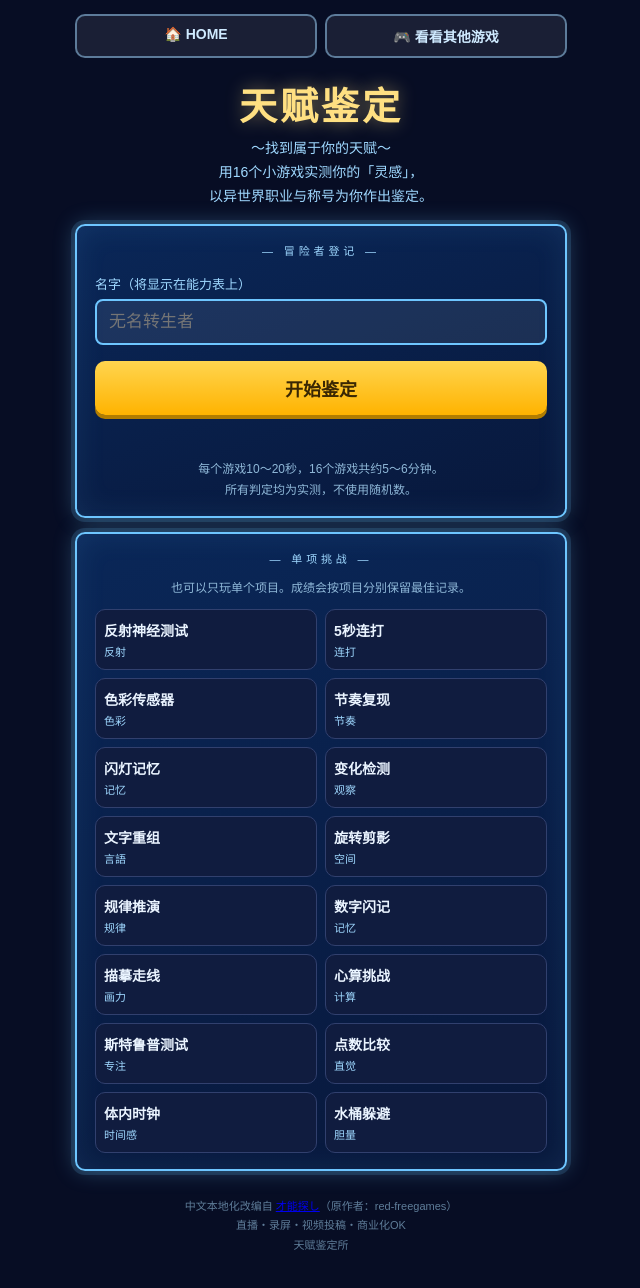
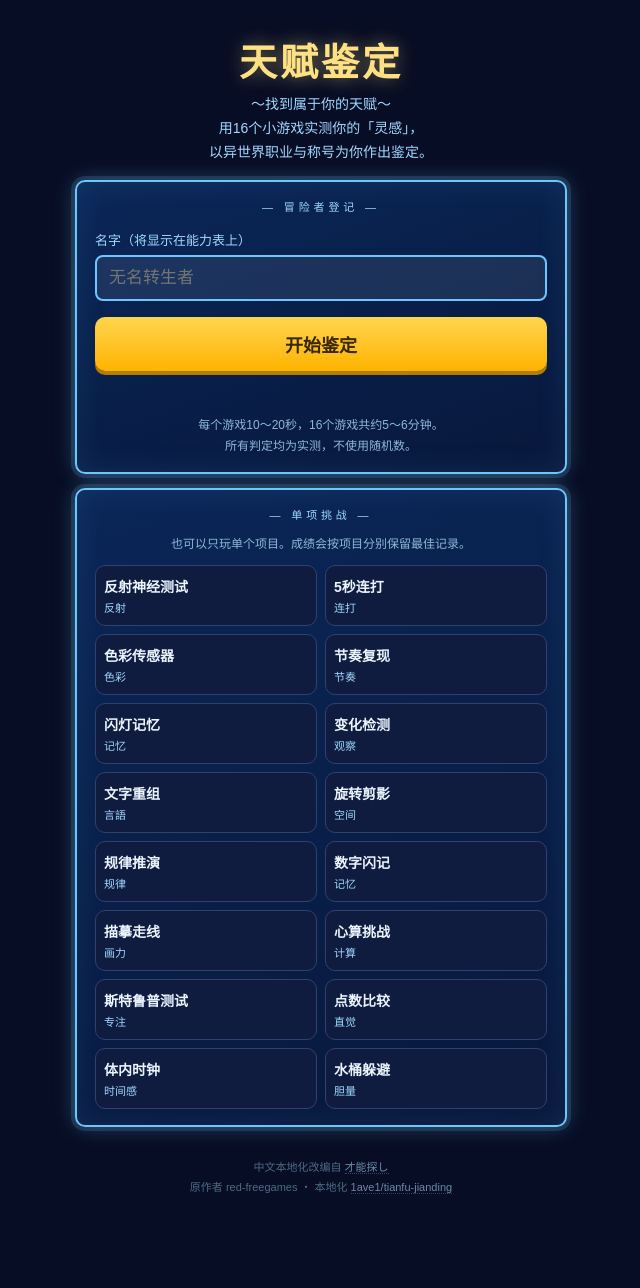
Before and after one commit to 1ave1/tianfu-jianding, a plain HTML site: page index.html in a window 1280 px wide. Shown: the whole page, without its empty margins (319-959 px from the left). After the commit the page ends 1238 px from the top, so only its background shows below. Drawn offline with Linux system fonts and the light colour scheme.

Commit message:
部署天赋鉴定：index.html

```diff
--- a/index.html
+++ b/index.html
@@ -100,6 +100,9 @@
   .st-sec .sec-label{ color:#9fd8ff; font-size:11px; letter-spacing:.2em; }
   #stComment{ font-size:13px; color:#cfeaff; line-height:1.7; margin-top:6px; }
   footer{ text-align:center; font-size:11px; color:#5f7d99; margin-top:26px; line-height:1.8; }
+  .credit{ font-size:11px; color:#4e6a84; text-align:center; margin-top:30px; line-height:1.9; }
+  .credit a{ color:#6b8ba8; text-decoration:none; border-bottom:1px dotted rgba(107,139,168,.45); }
+  .credit a:hover{ color:#9fd8ff; }
 
   /* ===== DQ-style boss battle ===== */
   #bossStage{ position:relative; background:radial-gradient(ellipse at 50% 68%, rgba(142,36,170,.50), rgba(10,6,24,0) 62%), radial-gradient(ellipse at 82% 8%, rgba(63,81,181,.35), rgba(0,0,0,0) 55%), #070714; border-radius:10px; padding:12px 10px 14px; overflow:hidden; }
@@ -320,10 +323,6 @@
 </head>
 <body>
 <div class="wrap">
-<nav class="rfg-nav">
-  <a class="rfg-btn" href="./" data-home="1">🏠 HOME</a>
-  <a class="rfg-btn" href="https://1ave1.github.io/tianfu-jianding/">🎮 看看其他游戏</a>
-</nav>
 
 <!-- ===== TITLE ===== -->
 <section id="scr-title" class="screen active">
@@ -342,7 +341,7 @@
     <p class="note">也可以只玩单个项目。成绩会按项目分别保留最佳记录。</p>
     <div id="singleList"></div>
   </div>
-  <footer>中文本地化改编自 <a href="https://1ave1.github.io/tianfu-jianding/" target="_blank" rel="noopener">才能探し</a>（原作者：red-freegames）<br>直播・录屏・视频投稿・商业化OK<br>天赋鉴定所</footer>
+  <p class="credit">中文本地化改编自 <a href="https://red-freegames.github.io/sainou-sagashi/" target="_blank" rel="noopener">才能探し</a><br>原作者 red-freegames ・ 本地化 <a href="https://github.com/1ave1/tianfu-jianding" target="_blank" rel="noopener">1ave1/tianfu-jianding</a></p>
 </section>
 
 <!-- ===== GAME ===== -->
@@ -376,11 +375,7 @@
   <button class="btn blue" id="btnSaveImg">保存能力表图片</button>
   <button class="btn" id="btnTweet">分享到X</button>
   <button class="btn sub" id="btnRestart">再鉴定一次</button>
-  <nav class="rfg-nav" style="margin-top:16px;">
-    <a class="rfg-btn" href="./" data-home="1">🏠 HOME</a>
-    <a class="rfg-btn" href="https://1ave1.github.io/tianfu-jianding/">🎮 看看其他游戏</a>
-  </nav>
-  <footer>中文本地化改编自 <a href="https://1ave1.github.io/tianfu-jianding/" target="_blank" rel="noopener">才能探し</a>（原作者：red-freegames）<br>直播・录屏・视频投稿・商业化OK<br>天赋鉴定所</footer>
+  <p class="credit">中文本地化改编自 <a href="https://red-freegames.github.io/sainou-sagashi/" target="_blank" rel="noopener">才能探し</a><br>原作者 red-freegames ・ 本地化 <a href="https://github.com/1ave1/tianfu-jianding" target="_blank" rel="noopener">1ave1/tianfu-jianding</a></p>
 </section>
 
 <!-- ===== SINGLE RESULT ===== -->
```
